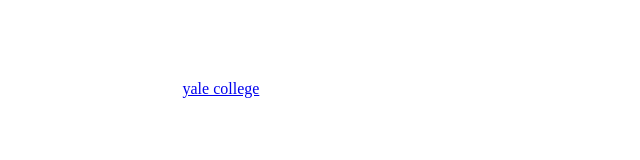
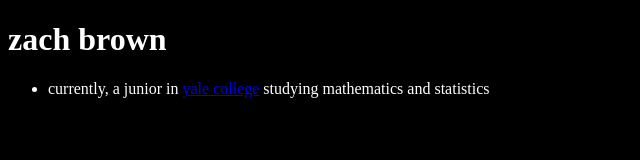
Before and after one commit to zachbrown24/zachbrown24.github.io, a plain HTML site: page index.html in a window 1280 px wide. Shown: the whole page, without its empty margins (0-640 px from the left). Drawn offline with Linux system fonts and the light colour scheme.

Commit message:
Add files via upload

```diff
--- a/index.html
+++ b/index.html
@@ -1,6 +1,6 @@
 <!DOCTYPE html>
 <html>
-<body bgcolor="white">
+<body bgcolor="black">
 <font color="white">
     <h1>zach brown</h1>
     <ul>
```
